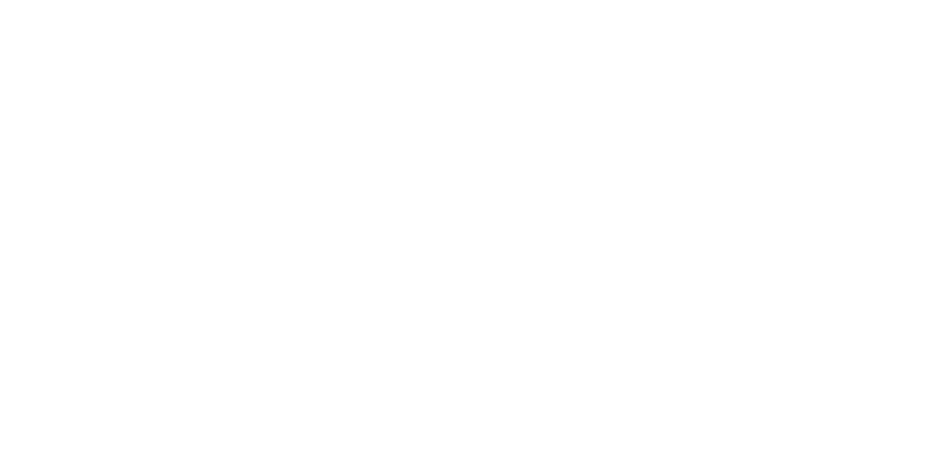
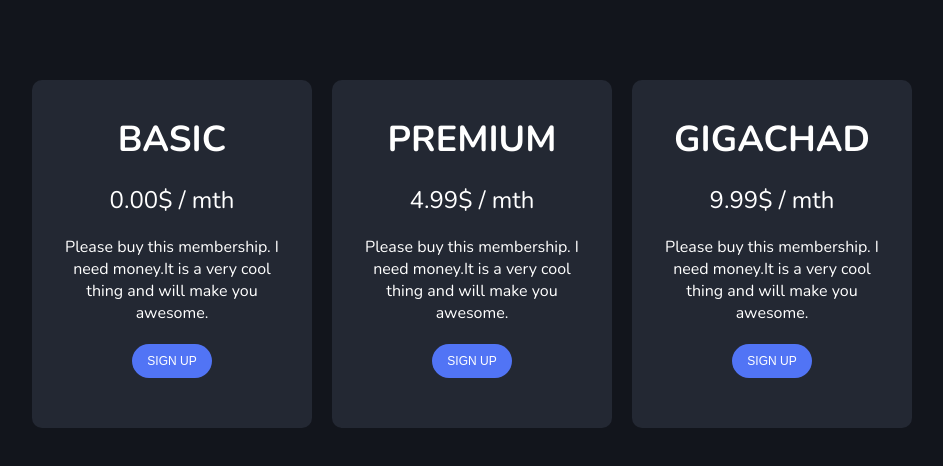
Before and after one commit to Sayed-Anawer/Flexbox-Card, a plain HTML site: page index.html in a window 1280 px wide. Shown: the whole page, without its empty margins (168-1111 px from the left). Drawn offline with nearby package versions, Linux system fonts and the light colour scheme.

Commit message:
Added Flexbox card

```diff
--- a/index.html
+++ b/index.html
@@ -10,6 +10,33 @@
       href="https://fonts.googleapis.com/css2?family=Nunito:ital,wght@0,200..1000;1,200..1000&family=Roboto:ital,wght@0,100;0,300;0,400;0,500;0,700;0,900;1,100;1,300;1,400;1,500;1,700;1,900&display=swap"
       rel="stylesheet"
     />
+    <link rel="stylesheet" href="style.css">
   </head>
-  <body></body>
+  <body>
+
+    <main class="container">
+        <div class="item1 item">
+          <h1>Basic</h1>
+          <h3>0.00$ / mth</h3>
+          <p>
+            Please buy this membership. I need money.It is a very cool thing and
+            will make you awesome.
+          </p>
+          <button>Sign up</button>
+        </div>
+        <div class="item2 item"><h1>Premium</h1>
+          <h3>4.99$ / mth</h3>
+          <p>
+            Please buy this membership. I need money.It is a very cool thing and
+            will make you awesome.
+          </p>
+          <button>Sign up</button></div>
+        <div class="item3 item"><h1>Gigachad</h1>
+          <h3>9.99$ / mth</h3>
+          <p>
+            Please buy this membership. I need money.It is a very cool thing and
+            will make you awesome.
+          </p>
+          <button>Sign up</button></div>
+  </body>
 </html>
--- a/style.css
+++ b/style.css
@@ -0,0 +1,49 @@
+* {
+  margin: 0;
+  padding: 0;
+  box-sizing: border-box;
+}
+
+body {
+    font-family: "Nunito";
+  background-color: #12151c;
+}
+
+.container {
+  display: flex;
+  justify-content: center;
+  margin-top: 80px;
+  flex-wrap: wrap;
+  gap: 20px;
+}
+
+.item {
+  background-color: #232833;
+  color: #fff;
+  text-align: center;
+  border-radius: 10px;
+
+  flex: 0 1 280px;
+  padding: 35px 30px 30px 30px;
+}
+.item h1 {
+  font-size: 36px;
+  text-transform: uppercase;
+}
+.item h3 {
+  margin: 20px 0 20px 0;
+  font-weight: 100;
+  font-size: 24px;
+}
+
+button {
+  text-transform: uppercase;
+  font-size: 12px;
+  background-color: #5174f5;
+  color: #fff;
+  padding: 10px 15px 10px 15px;
+  border: none;
+  border-radius: 50px;
+  cursor: pointer;
+  margin: 20px 0 20px 0;
+}
```
